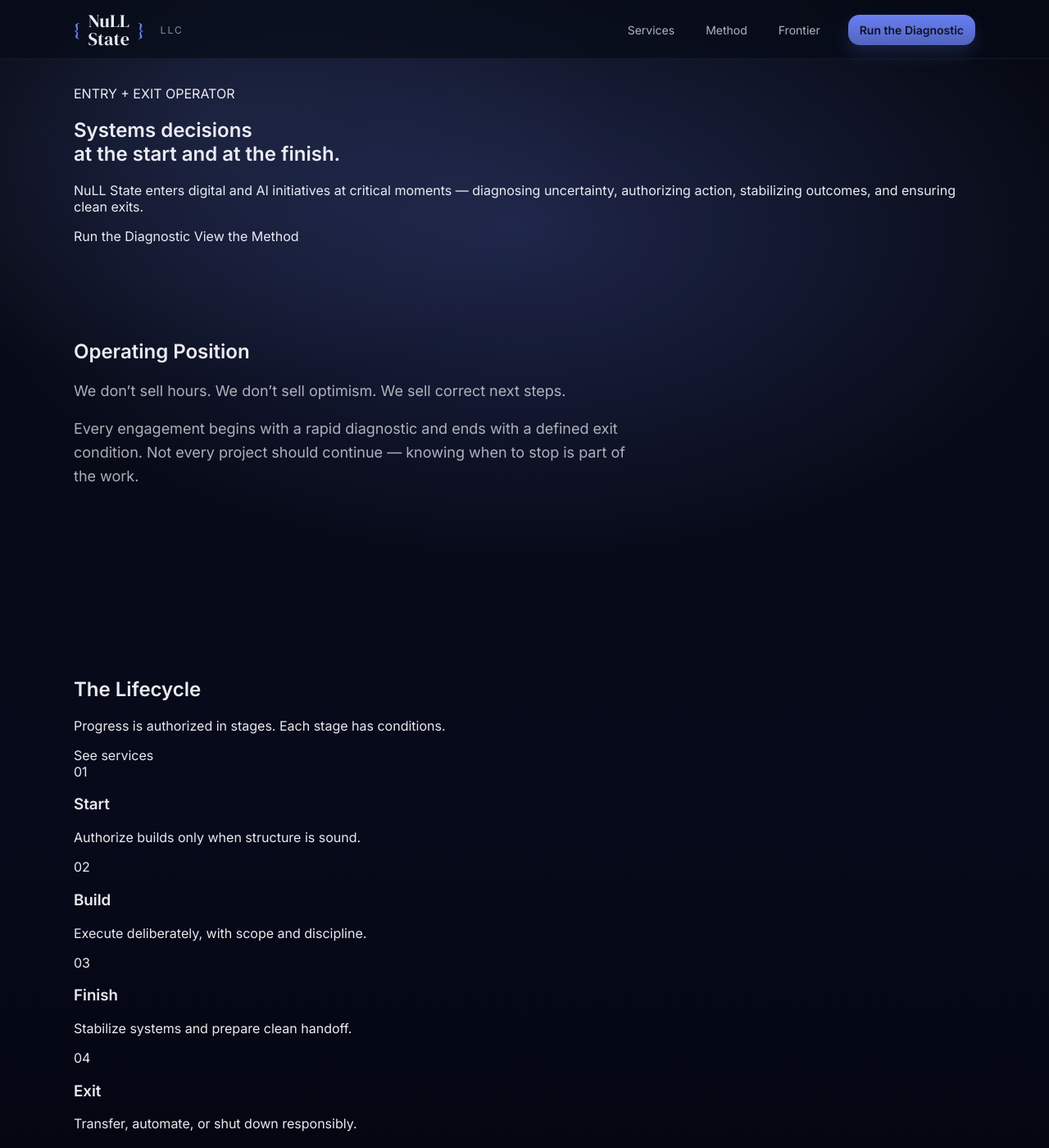
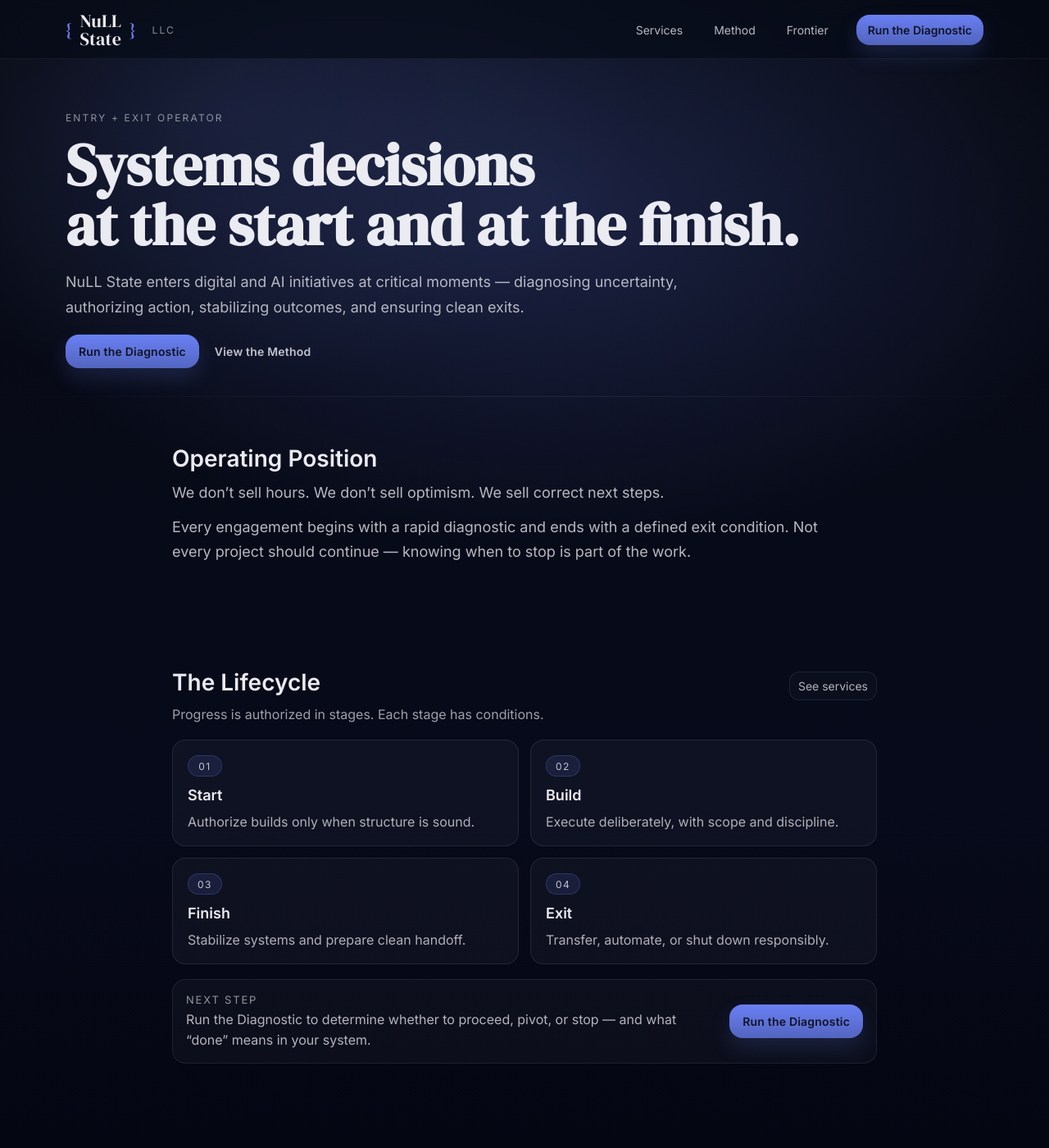
Before and after one commit to Coopins/null-state, a Jekyll site: the page built from index.html, in a window 1280 px wide and 1400 px high. Shown: the whole window at 82% size. Built offline with Jekyll 4.4.1, drawn with Linux system fonts in a browser that asks for light colours.

Commit message:
Update main.scss

```diff
--- a/assets/css/main.scss
+++ b/assets/css/main.scss
@@ -1,37 +1,43 @@
 ---
 ---
+
 @import url("https://fonts.googleapis.com/css2?family=Inter:wght@300;400;500;600&family=DM+Serif+Display:ital@0;1&display=swap");
 
 :root {
-  /* Core palette */
+  /* Palette */
   --bg0: #070a13;
   --bg1: #0a1030;
   --bg2: #070a1a;
 
-  --panel: rgba(255, 255, 255, 0.04);
-  --panel2: rgba(255, 255, 255, 0.06);
-  --stroke: rgba(255, 255, 255, 0.08);
-
   --ink: rgba(244, 244, 250, 0.96);
-  --muted: rgba(244, 244, 250, 0.70);
-  --faint: rgba(244, 244, 250, 0.48);
+  --muted: rgba(244, 244, 250, 0.72);
+  --faint: rgba(244, 244, 250, 0.52);
 
   --accent: #6f86ff;
-  --accent2: #7b95ff;
 
-  --radius: 18px;
+  /* Surfaces */
+  --panel: rgba(255, 255, 255, 0.035);
+  --panel-strong: rgba(255, 255, 255, 0.06);
+  --stroke: rgba(255, 255, 255, 0.09);
+  --stroke-soft: rgba(255, 255, 255, 0.06);
 
-  /* Layout rhythm */
-  --container: 1100px;
-  --gutter: 24px;
-  --section-y: 96px;
-  --section-y-sm: 64px;
+  /* Radii */
+  --r-sm: 12px;
+  --r-md: 16px;
 
-  /* Header height */
+  /* Layout */
+  --container: 1120px;
+  --gutter: 56px;
   --header-h: 72px;
+
+  /* Rhythm */
+  --section-y: 84px;
+  --section-y-tight: 58px;
+
+  /* Type */
+  --h2: 28px;
 }
 
-/* Reset-ish */
 *,
 *::before,
 *::after {
@@ -48,8 +54,8 @@ body {
   color: var(--ink);
   font-family: Inter, system-ui, -apple-system, Segoe UI, Roboto, Arial, sans-serif;
   background:
-    radial-gradient(1200px 700px at 50% 20%, rgba(111, 134, 255, 0.22), transparent 58%),
-    radial-gradient(900px 600px at 20% 10%, rgba(123, 149, 255, 0.12), transparent 55%),
+    radial-gradient(1200px 720px at 52% 18%, rgba(111, 134, 255, 0.20), transparent 58%),
+    radial-gradient(900px 620px at 22% 10%, rgba(123, 149, 255, 0.10), transparent 55%),
     linear-gradient(180deg, var(--bg0), var(--bg2) 70%, #040612);
   overflow-x: hidden;
 }
@@ -64,8 +70,16 @@ a {
   margin: 0 auto;
 }
 
+.container-narrow {
+  max-width: 860px;
+}
+
+main {
+  padding-top: 16px;
+}
+
 /* ---------------------------------------
-   HEADER (mobile-safe)
+   HEADER (keep logo treatment)
 --------------------------------------- */
 
 .site-header {
@@ -73,7 +87,7 @@ a {
   top: 0;
   z-index: 999;
   height: var(--header-h);
-  background: rgba(6, 10, 22, 0.60);
+  background: rgba(6, 10, 22, 0.62);
   backdrop-filter: blur(14px);
   -webkit-backdrop-filter: blur(14px);
   border-bottom: 1px solid rgba(255, 255, 255, 0.06);
@@ -126,11 +140,12 @@ a {
 
 .nav-link {
   font-size: 14px;
-  color: rgba(244, 244, 250, 0.72);
+  color: rgba(244, 244, 250, 0.74);
   padding: 10px 10px;
-  border-radius: 12px;
-  transition: background 160ms ease, color 160ms ease;
+  border-radius: var(--r-sm);
+  transition: background 160ms ease, color 160ms ease, border-color 160ms ease;
 }
+
 .nav-link:hover {
   background: rgba(255, 255, 255, 0.05);
   color: rgba(244, 244, 250, 0.92);
@@ -142,28 +157,27 @@ a {
   align-items: center;
   justify-content: center;
   padding: 10px 14px;
-  border-radius: 14px;
+  border-radius: var(--r-md);
   background: linear-gradient(180deg, rgba(111, 134, 255, 0.95), rgba(111, 134, 255, 0.72));
   color: rgba(10, 12, 22, 0.92);
   font-weight: 600;
   font-size: 14px;
-  box-shadow: 0 10px 22px rgba(111, 134, 255, 0.18);
+  box-shadow: 0 12px 26px rgba(111, 134, 255, 0.16);
   white-space: nowrap;
 }
 
-/* Mobile toggle control (hidden checkbox) */
+/* Mobile toggle */
 .nav-toggle {
   position: absolute;
   left: -9999px;
   opacity: 0;
 }
 
-/* Hamburger button (hidden on desktop) */
 .nav-toggle-btn {
   display: none;
   width: 44px;
   height: 44px;
-  border-radius: 14px;
+  border-radius: var(--r-md);
   border: 1px solid rgba(255, 255, 255, 0.10);
   background: rgba(255, 255, 255, 0.04);
   align-items: center;
@@ -179,27 +193,276 @@ a {
   border-radius: 2px;
 }
 
-/* Mobile nav behavior */
+/* ---------------------------------------
+   TYPE + RHYTHM
+--------------------------------------- */
+
+.eyebrow {
+  margin: 0 0 14px 0;
+  letter-spacing: 0.18em;
+  text-transform: uppercase;
+  font-size: 12px;
+  color: rgba(244, 244, 250, 0.55);
+}
+
+.h2 {
+  font-size: var(--h2);
+  margin: 0 0 10px 0;
+}
+
+.lede {
+  max-width: 70ch;
+  font-size: 18px;
+  line-height: 1.65;
+  color: rgba(244, 244, 250, 0.74);
+  margin: 0 0 12px 0;
+}
+
+.subhead {
+  margin: 6px 0 0 0;
+  color: rgba(244, 244, 250, 0.64);
+  line-height: 1.55;
+}
+
+.section {
+  padding: var(--section-y) 0;
+}
+
+.section-tight {
+  padding: var(--section-y-tight) 0;
+}
+
+/* ---------------------------------------
+   HERO (memo-like, not tall)
+--------------------------------------- */
+
+.hero {
+  padding: 48px 0 24px;
+}
+
+.hero-title {
+  font-family: "DM Serif Display", serif;
+  font-size: clamp(46px, 5.6vw, 76px);
+  line-height: 1.02;
+  margin: 0 0 18px 0;
+}
+
+.hero-lede {
+  max-width: 72ch;
+  font-size: 18px;
+  line-height: 1.7;
+  color: rgba(244, 244, 250, 0.72);
+  margin: 0 0 18px 0;
+}
+
+.hero-actions {
+  display: flex;
+  gap: 12px;
+  flex-wrap: wrap;
+  align-items: center;
+  margin-top: 10px;
+}
+
+/* Buttons */
+.btn {
+  display: inline-flex;
+  align-items: center;
+  justify-content: center;
+  border-radius: var(--r-md);
+  font-weight: 600;
+  font-size: 14px;
+  letter-spacing: 0.2px;
+  user-select: none;
+  white-space: nowrap;
+}
+
+.btn-primary {
+  padding: 12px 16px;
+  background: linear-gradient(180deg, rgba(111, 134, 255, 0.95), rgba(111, 134, 255, 0.72));
+  color: rgba(10, 12, 22, 0.92);
+  box-shadow: 0 12px 26px rgba(111, 134, 255, 0.16);
+}
+
+.btn-link {
+  padding: 10px 6px;
+  border-radius: 10px;
+  color: rgba(244, 244, 250, 0.78);
+  border: 1px solid transparent;
+}
+
+.btn-link:hover {
+  color: rgba(244, 244, 250, 0.92);
+  border-color: rgba(255, 255, 255, 0.08);
+  background: rgba(255, 255, 255, 0.03);
+}
+
+/* Handoff divider */
+.handoff {
+  height: 1px;
+  background: linear-gradient(
+    90deg,
+    transparent,
+    rgba(255, 255, 255, 0.08),
+    transparent
+  );
+  margin: 10px 0 0;
+}
+
+/* ---------------------------------------
+   FRAMEWORK SECTION (structured, calm)
+--------------------------------------- */
+
+.section-head {
+  display: flex;
+  align-items: baseline;
+  justify-content: space-between;
+  gap: 16px;
+  margin-bottom: 18px;
+}
+
+.text-action {
+  font-size: 14px;
+  color: rgba(244, 244, 250, 0.72);
+  padding: 8px 10px;
+  border-radius: 12px;
+  border: 1px solid rgba(255, 255, 255, 0.08);
+  background: rgba(255, 255, 255, 0.02);
+}
+
+.text-action:hover {
+  color: rgba(244, 244, 250, 0.92);
+  border-color: rgba(255, 255, 255, 0.12);
+  background: rgba(255, 255, 255, 0.04);
+}
+
+.framework-grid {
+  display: grid;
+  grid-template-columns: repeat(2, 1fr);
+  gap: 14px;
+  margin-top: 14px;
+}
+
+.framework-card {
+  background: var(--panel);
+  border: 1px solid var(--stroke);
+  border-radius: var(--r-md);
+  padding: 18px 18px 16px;
+}
+
+.framework-kicker {
+  display: inline-flex;
+  align-items: center;
+  justify-content: center;
+  height: 26px;
+  min-width: 42px;
+  padding: 0 10px;
+  border-radius: 999px;
+  background: rgba(111, 134, 255, 0.12);
+  border: 1px solid rgba(111, 134, 255, 0.22);
+  color: rgba(244, 244, 250, 0.78);
+  font-size: 12px;
+  letter-spacing: 0.12em;
+  margin-bottom: 12px;
+}
+
+.framework-card h3 {
+  margin: 0 0 10px 0;
+  font-size: 18px;
+}
+
+.framework-card p {
+  margin: 0;
+  color: rgba(244, 244, 250, 0.70);
+  line-height: 1.55;
+}
+
+/* Next step block */
+.next-step {
+  margin-top: 18px;
+  padding: 16px 16px;
+  border-radius: var(--r-md);
+  background: rgba(255, 255, 255, 0.03);
+  border: 1px solid rgba(255, 255, 255, 0.08);
+  display: flex;
+  align-items: center;
+  justify-content: space-between;
+  gap: 14px;
+}
+
+.next-step-title {
+  margin: 0 0 4px 0;
+  font-size: 13px;
+  letter-spacing: 0.14em;
+  text-transform: uppercase;
+  color: rgba(244, 244, 250, 0.58);
+}
+
+.next-step-copy {
+  margin: 0;
+  color: rgba(244, 244, 250, 0.72);
+  line-height: 1.55;
+  max-width: 68ch;
+}
+
+/* ---------------------------------------
+   FOOTER
+--------------------------------------- */
+
+.site-footer {
+  padding: 44px 0 64px;
+  color: rgba(244, 244, 250, 0.70);
+}
+
+.site-footer .footer-title {
+  font-size: 18px;
+  color: rgba(244, 244, 250, 0.90);
+  margin: 0 0 8px 0;
+}
+
+.site-footer .footer-sub {
+  margin: 0;
+  color: rgba(244, 244, 250, 0.60);
+}
+
+/* ---------------------------------------
+   RESPONSIVE
+--------------------------------------- */
+
+@media (max-width: 980px) {
+  :root {
+    --gutter: 28px;
+    --section-y: 74px;
+    --section-y-tight: 52px;
+  }
+
+  .container-narrow {
+    max-width: 780px;
+  }
+
+  .section-head {
+    flex-direction: column;
+    align-items: flex-start;
+  }
+}
+
 @media (max-width: 820px) {
   :root {
     --gutter: 18px;
     --header-h: 64px;
-    --section-y: 72px;
-    --section-y-sm: 52px;
   }
 
   .brand-name {
     font-size: 20px;
   }
+
   .brand-llc {
-    display: none; /* prevents crowding like your screenshot */
+    display: none;
   }
 
   .nav-toggle-btn {
     display: inline-flex;
   }
 
-  /* Turn the nav into a dropdown panel */
   .site-nav {
     position: absolute;
     top: calc(var(--header-h) + 10px);
@@ -233,142 +496,39 @@ a {
     font-size: 15px;
   }
 
-  /* When toggled open */
   .nav-toggle:checked ~ .nav-toggle-btn {
     background: rgba(255, 255, 255, 0.07);
   }
+
   .nav-toggle:checked ~ .site-nav {
     opacity: 1;
     transform: translateY(0px);
     pointer-events: auto;
   }
-}
 
-/* ---------------------------------------
-   HERO + SECTIONS (mobile spacing fixes)
---------------------------------------- */
+  .hero {
+    padding: 40px 0 18px;
+  }
 
-main {
-  padding-top: 16px;
-}
-
-.section {
-  padding: var(--section-y) 0;
-}
-
-.section--tight {
-  padding: var(--section-y-sm) 0;
-}
-
-/* This fixes the “What We Do” block being too low / too airy on mobile */
-@media (max-width: 820px) {
-  .section {
-    padding: 60px 0;
-  }
-  .section--tight {
-    padding: 44px 0;
-  }
-}
-
-/* Typography helpers */
-.kicker {
-  letter-spacing: 0.18em;
-  text-transform: uppercase;
-  font-size: 12px;
-  color: rgba(244, 244, 250, 0.55);
-}
-
-.h1 {
-  font-family: "DM Serif Display", serif;
-  font-size: clamp(42px, 6vw, 68px);
-  line-height: 1.02;
-  margin: 14px 0 18px 0;
-}
-
-.lede {
-  max-width: 62ch;
-  font-size: 18px;
-  line-height: 1.6;
-  color: rgba(244, 244, 250, 0.70);
-}
-
-@media (max-width: 820px) {
+  .hero-lede,
   .lede {
     font-size: 17px;
   }
-}
 
-/* ---------------------------------------
-   CARDS / LIFECYCLE (fix spacing in pic 3)
---------------------------------------- */
+  .framework-grid {
+    grid-template-columns: 1fr;
+  }
 
-.cards {
-  display: grid;
-  grid-template-columns: repeat(4, 1fr);
-  gap: 18px;
-  margin-top: 26px;
-}
+  .next-step {
+    flex-direction: column;
+    align-items: stretch;
+  }
 
-.card {
-  background: rgba(255, 255, 255, 0.04);
-  border: 1px solid rgba(255, 255, 255, 0.08);
-  border-radius: var(--radius);
-  padding: 22px;
-  min-height: 140px;
-}
+  .btn-primary {
+    width: 100%;
+  }
 
-.card h3 {
-  margin: 0 0 10px 0;
-  font-size: 18px;
-}
-
-.card p {
-  margin: 0;
-  color: rgba(244, 244, 250, 0.70);
-  line-height: 1.55;
-}
-
-@media (max-width: 980px) {
-  .cards {
-    grid-template-columns: repeat(2, 1fr);
+  .site-footer {
+    padding: 30px 0 48px;
   }
 }
-
-@media (max-width: 560px) {
-  .cards {
-    grid-template-columns: 1fr;
-    gap: 14px;
-    margin-top: 18px; /* tighter so it doesn’t feel like a new “page” */
-  }
-
-  .card {
-    padding: 18px;
-    min-height: auto;
-  }
-}
-
-/* ---------------------------------------
-   FOOTER (mobile padding)
---------------------------------------- */
-
-.site-footer {
-  padding: 40px 0 56px;
-  color: rgba(244, 244, 250, 0.70);
-}
-
-.site-footer .footer-title {
-  font-size: 18px;
-  color: rgba(244, 244, 250, 0.90);
-  margin: 0 0 8px 0;
-}
-
-.site-footer .footer-sub {
-  margin: 0;
-  color: rgba(244, 244, 250, 0.60);
-}
-
-@media (max-width: 820px) {
-  .site-footer {
-    padding: 28px 0 44px;
-  }
-}
```
